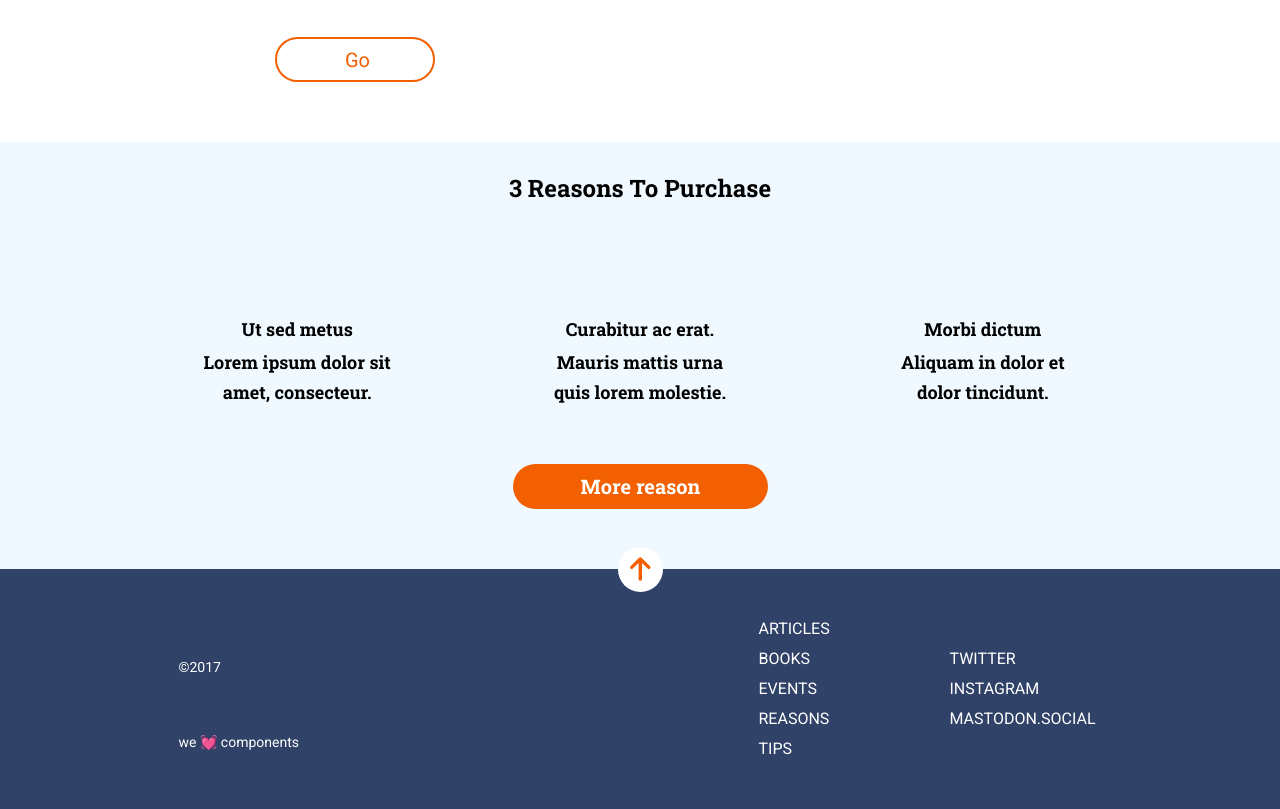
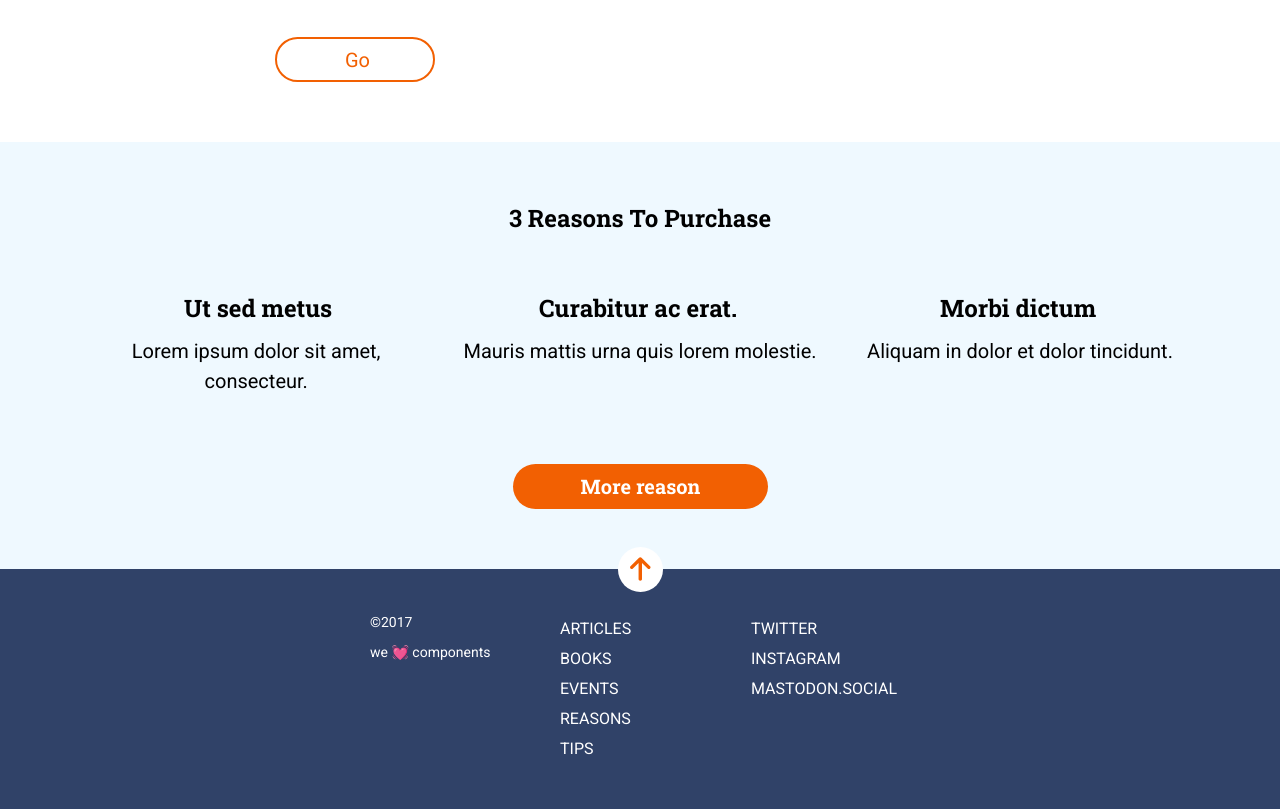
Before and after one commit to Adalab/modulo-1-evaluacion-final-MaribelLopezRomero, a website: page src/html/index.html in a window 1280 px wide. Shown: the part 1018-1827 px from the top of the page. Drawn offline with nearby package versions, Linux system fonts and the light colour scheme; files that its build step writes are made by us from their sources; files whose address does not match are found by name.

Commit message:
Modificated mediaquerys

```diff
--- a/src/scss/layout/_footer.scss
+++ b/src/scss/layout/_footer.scss
@@ -54,7 +54,7 @@
 }
 .footer__menu__list {
   list-style: none;
-  font-size: 26px;
+  font-size: 16px;
   line-height: 1.88;
   text-align: center;
   width: 73px;
@@ -74,8 +74,10 @@
     font-size: 16px;
     text-align: start;
     width: 161px;
+    height: 150px;
     margin-top: 45px;
     margin-right: 0px;
+    margin-left: 31px;
     margin-bottom: 45px;
   }
 }
@@ -100,11 +102,11 @@
   @media all and (min-width: 1280px) {
     font-size: 16px;
     text-align: start;
-    width: 161px;
+    width: 159px;
     margin-top: 45px;
+    margin-right: 30px;
     margin-right: 370px;
-    margin-right: 30px;
-    margin-bottom: 45px;
+    margin-bottom: 105px;
   }
 }
 .footer__small {
@@ -124,7 +126,6 @@
 }
 .footer__small__copyright {
   text-align: center;
-  justify-self: center;
   width: 77px;
   height: 30px;
   @media all and (min-width: 768px) {
@@ -139,10 +140,10 @@
   @media all and (min-width: 1280px) {
     font-size: 14px;
     text-align: start;
-    width: 210px;
+    width: 159px;
     margin-top: 45px;
     margin-right: 0px;
-    margin-right: 370px;
+    margin-left: 370px;
     margin-bottom: 0px;
   }
 }
@@ -164,10 +165,10 @@
   @media all and (min-width: 1280px) {
     font-size: 14px;
     text-align: start;
-    width: 210px;
-    margin-top: 45px;
+    width: 159px;
+    margin-top: 0px;
     margin-right: 0px;
-    margin-right: 370px;
-    margin-bottom: 0px;
+    margin-left: 370px;
+    margin-bottom: 135px;
   }
 }
--- a/src/scss/layout/_main.scss
+++ b/src/scss/layout/_main.scss
@@ -221,47 +221,30 @@
     size: 32px;
     margin-left: 21.4843%;
     margin-right: 21.4843%;
+    margin-top: 60px;
     margin-bottom: 45px;
   }
 }
 .main__section-two__list {
   list-style: none;
   color: $color-secundary;
-  font-family: $font-family-title;
 }
-// .main__section-two__item1,
-// .main__section-two__item2,
-// .main__section-two__item3 {
-//   @media all and (min-width: 768px) {
-//     margin-right: 3.906%;
-//   }
-// }
-
 .main__section-two__item1__title,
 .main__section-two__item2__title,
 .main__section-two__item3__title {
   font-size: 18px;
+  font-family: $font-family-title;
   text-align: center;
   height: 30px;
   width: 57.5%;
   margin-left: 21.25%;
   margin-right: 21.25%;
-  // @media all and (min-width: 768px) {
-  //   font-size: 24px;
-  //   text-align: center;
-  //   width: 210px;
-  //   margin-left: 0px;
-  //   // margin-right: 3.906%;
-  //   margin-right: 0px;
-  //   margin-bottom: 14px;
-  // }
-  // @media all and (min-width: 1280px) {
-  // }
 }
 .main__section-two__item1__paragraph,
 .main__section-two__item2__paragraph,
 .main__section-two__item3__paragraph {
   font-size: 18px;
+  font-family: $font-family;
   width: 56.25%;
   height: 63px;
   line-height: 1.67;
@@ -269,6 +252,111 @@
   margin-right: 21.875;
   text-align: center;
 }
+//mediaquerys de la lista 3 Reason to purchase
+
+@media all and (min-width: 768px) {
+  .main__section-two__item1,
+  .main__section-two__item2,
+  .main__section-two__item3 {
+    margin-top: 0px;
+  }
+  .main__section-two__item1__title,
+  .main__section-two__item2__title,
+  .main__section-two__item3__title {
+    font-size: 24px;
+    text-align: center;
+    width: 210px;
+    margin-right: 0px;
+    margin-bottom: 14px;
+  }
+  .main__section-two__item1__title {
+    margin-left: 38px;
+    margin-right: 30px;
+  }
+  .main__section-two__item2__title {
+    margin-left: 0px;
+    margin-right: 30px;
+  }
+  .main__section-two__item3__title {
+    margin-left: 0px;
+    margin-right: 40px;
+  }
+  .main__section-two__item1__paragraph,
+  .main__section-two__item2__paragraph,
+  .main__section-two__item3__paragraph {
+    font-size: 20px;
+    text-align: center;
+    line-height: 1.5;
+    width: 210px;
+    height: 68px;
+    margin-left: 21.875%;
+    margin-bottom: 60px;
+  }
+  .main__section-two__item1__paragraph {
+    margin-left: 35.7px;
+    margin-right: 27.7px;
+  }
+  .main__section-two__item2__paragraph {
+    margin-left: 0px;
+    margin-right: 27.7px;
+  }
+  .main__section-two__item3__paragraph {
+    margin-left: 0px;
+    margin-right: 40px;
+  }
+}
+@media all and (min-width: 1280px) {
+  .main__section-two__item1,
+  .main__section-two__item2,
+  .main__section-two__item3 {
+    margin-top: 0px;
+  }
+  .main__section-two__item1__title,
+  .main__section-two__item2__title,
+  .main__section-two__item3__title {
+    font-size: 24px;
+    text-align: center;
+    width: 350px;
+    margin-right: 0px;
+    margin-bottom: 14px;
+  }
+  .main__section-two__item1__title {
+    margin-left: 85px;
+    margin-right: 30px;
+  }
+  .main__section-two__item2__title {
+    margin-left: 0px;
+    margin-right: 30px;
+  }
+  .main__section-two__item3__title {
+    margin-left: 0px;
+    margin-right: 85px;
+  }
+  .main__section-two__item1__paragraph,
+  .main__section-two__item2__paragraph,
+  .main__section-two__item3__paragraph {
+    font-size: 20px;
+    text-align: center;
+    line-height: 1.5;
+    width: 353.8px;
+    height: 68px;
+    margin-left: 21.875%;
+    margin-bottom: 60px;
+  }
+  .main__section-two__item1__paragraph {
+    margin-left: 81.2px;
+    margin-right: 26.2px;
+  }
+  .main__section-two__item2__paragraph {
+    margin-left: 0px;
+    margin-right: 26.2px;
+  }
+  .main__section-two__item3__paragraph {
+    margin-left: 0px;
+    margin-right: 85px;
+  }
+}
+
 //estilos del boton
 
 .main__section-button {
@@ -290,6 +378,7 @@
     font-size: 20px;
     margin-left: 41.86%;
     margin-right: 41.992%;
+    margin-top: 0px;
     margin-bottom: 60px;
   }
   @media all and (min-width: 1280px) {
@@ -297,6 +386,7 @@
     font-size: 20px;
     margin-left: 40.07%;
     margin-right: 40%;
+    margin-top: 0px;
     margin-bottom: 60px;
   }
 }
```
